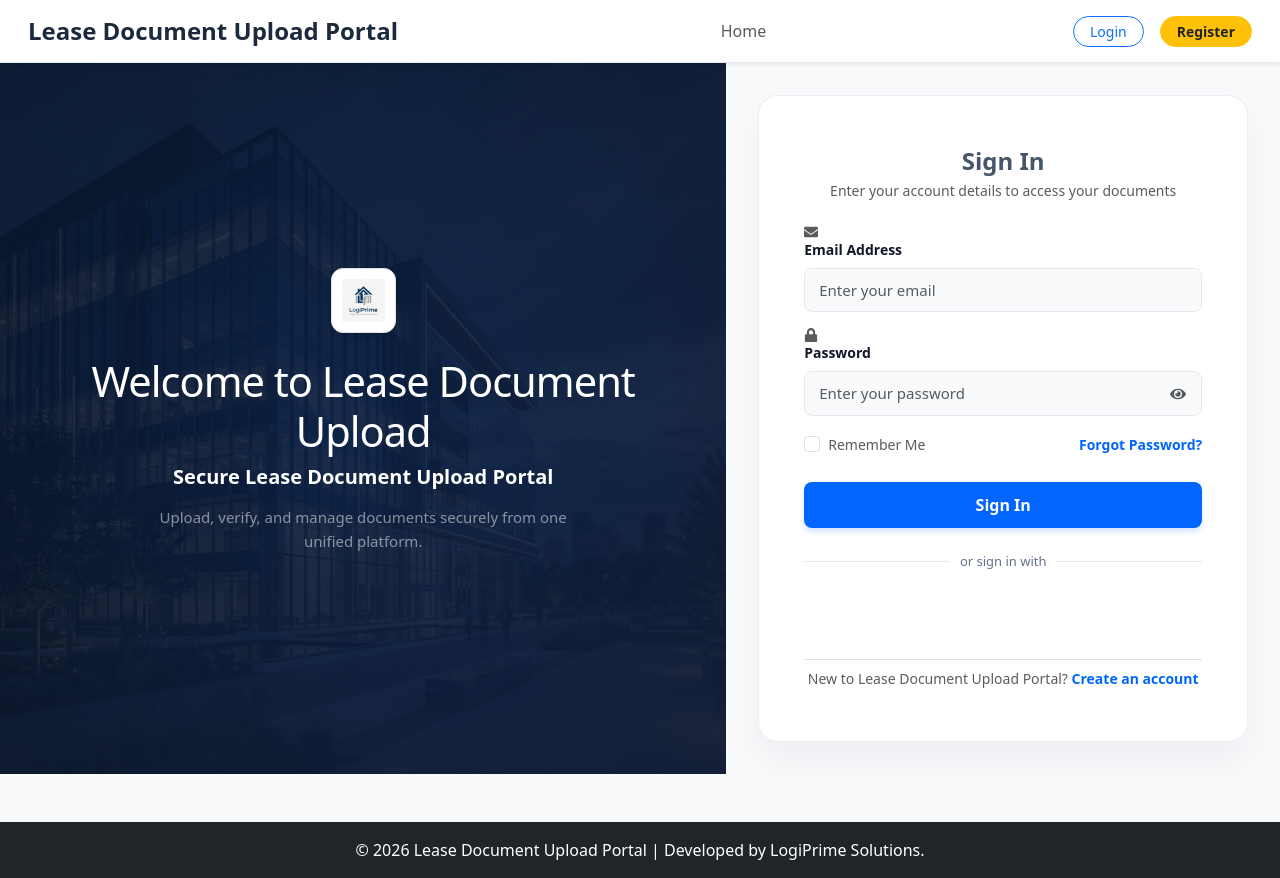
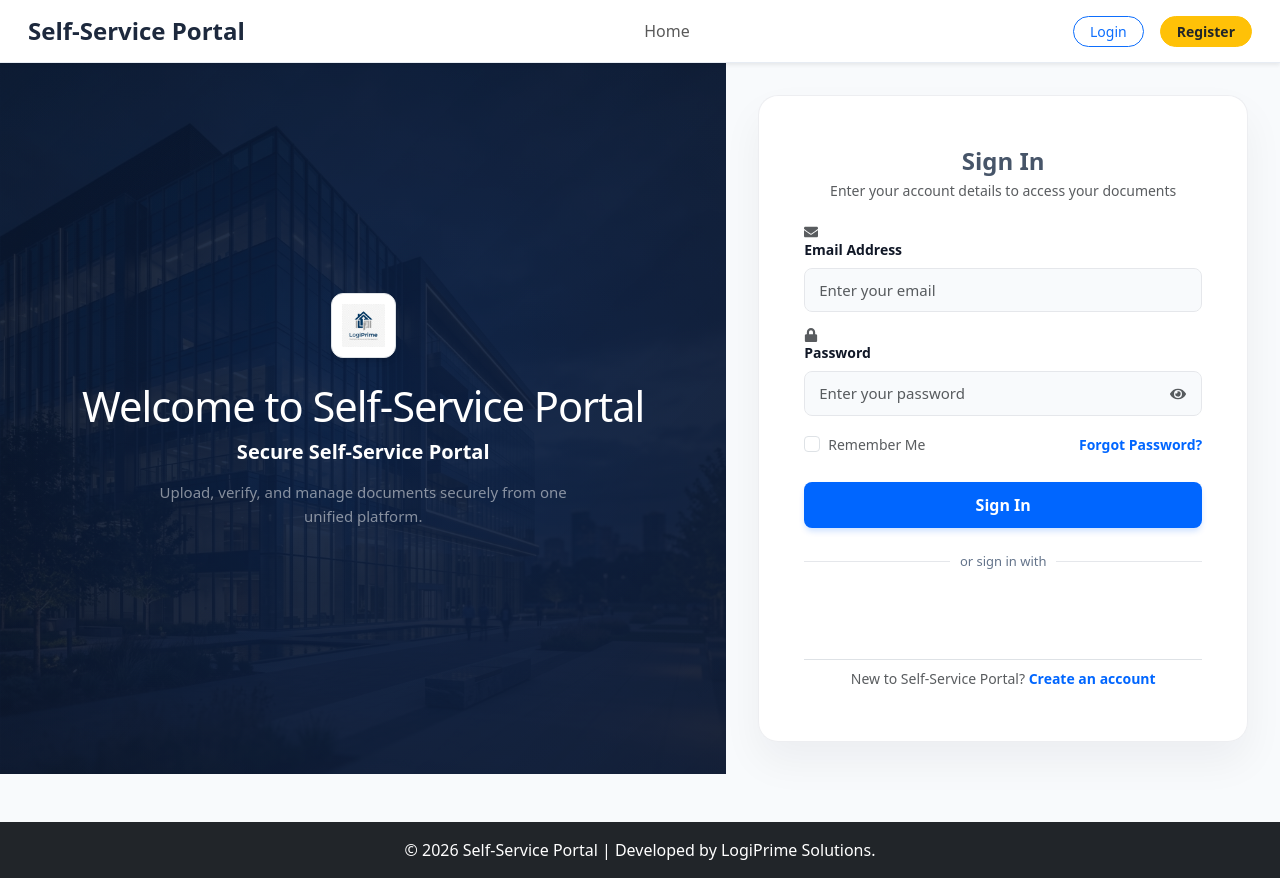
Before and after one commit to Rutuja4525/user-document-portal-frontend, a React (Vite) app: page /login in a window 1280 px wide. Built offline with nearby package versions, Linux system fonts and the light colour scheme.

Commit message:
added token exctract and portal name changed

```diff
--- a/index.html
+++ b/index.html
@@ -4,7 +4,7 @@
     <meta charset="UTF-8" />
     <link rel="icon" type="image/svg+xml" href="/favicon.svg" />
     <meta name="viewport" content="width=device-width, initial-scale=1.0" />
-    <title>Lease Document Upload Portal</title>
+    <title>Self-Service Portal</title>
   </head>
   <body>
     <div id="root"></div>
--- a/src/components/Footer.jsx
+++ b/src/components/Footer.jsx
@@ -2,7 +2,7 @@ function Footer() {
   return (
     <footer className="bg-dark text-white text-center p-3 mt-5">
       <p className="mb-0">
-        © 2026 Lease Document Upload Portal | Developed by LogiPrime Solutions.
+        © 2026 Self-Service Portal | Developed by LogiPrime Solutions.
       </p>
     </footer>
   );
--- a/src/components/Navbar.jsx
+++ b/src/components/Navbar.jsx
@@ -13,7 +13,7 @@ function Navbar() {
         <Link className="navbar-brand d-flex align-items-center gap-2" to="/">
           <span className="d-flex align-items-center gap-1.5">
             <span className="text-slate-800 fw-bold fs-4">
-              {user ? user.companyName : "Lease Document Upload Portal"}
+              {user ? user.companyName : "Self-Service Portal"}
             </span>
           </span>
         </Link>
--- a/src/pages/About.jsx
+++ b/src/pages/About.jsx
@@ -4,7 +4,7 @@ function About() {
       <h2>About Us</h2>
 
       <p>
-        This Lease Document Upload Portal helps users
+        This Self-Service Portal helps users
         and administrators upload and manage documents securely.
       </p>
 
--- a/src/pages/Documents.jsx
+++ b/src/pages/Documents.jsx
@@ -1,11 +1,11 @@
 import { useState, useEffect } from "react";
 import { useToast } from "../context/ToastContext";
 import {
-    getDocuments, uploadDocument, deleteDocument, downloadDocument, downloadProcessedDocument
+    getDocuments, uploadDocument, deleteDocument, downloadDocument, downloadProcessedDocument, downloadTokensExcel
 } from "../services/documentService";
 import {
     FaFileAlt, FaSearch, FaTrash, FaCloudUploadAlt, FaFileWord, FaFilePdf, FaDownload,
-    FaSpinner, FaFileSignature, FaSyncAlt, FaFileCsv, FaCheckCircle, FaCog, FaTimesCircle
+    FaSpinner, FaFileSignature, FaSyncAlt, FaFileCsv, FaCheckCircle, FaCog, FaTimesCircle, FaFileExcel
 } from "react-icons/fa";
 
 function Documents() {
@@ -17,10 +17,24 @@ function Documents() {
     const [uploading, setUploading] = useState(false);
     const [uploadProgress, setUploadProgress] = useState(0);
     const [dragActive, setDragActive] = useState(false);
+    const [downloadingTokens, setDownloadingTokens] = useState(false);
 
     // Form & Search states
     const [searchTerm, setSearchTerm] = useState("");
     const [selectedFile, setSelectedFile] = useState(null);
+
+    const handleDownloadTokensExcel = async () => {
+        setDownloadingTokens(true);
+        try {
+            await downloadTokensExcel();
+            showToast("Token list report downloaded successfully!", "success");
+        } catch (error) {
+            console.error("Failed to download token list report", error);
+            showToast(error.response?.data?.message || "Failed to download token report. Ensure Word (.docx) templates are uploaded.", "error");
+        } finally {
+            setDownloadingTokens(false);
+        }
+    };
 
 
 
@@ -262,6 +276,24 @@ function Documents() {
                                     </>
                                 )}
                             </button>
+
+                            <button
+                                type="button"
+                                onClick={handleDownloadTokensExcel}
+                                className="btn btn-outline-success w-100 py-2.5 fw-semibold d-flex align-items-center justify-content-center gap-2 mt-3"
+                                style={{ borderRadius: "8px" }}
+                                disabled={downloadingTokens}
+                            >
+                                {downloadingTokens ? (
+                                    <>
+                                        <FaSpinner className="animate-spin" /> Generating Excel...
+                                    </>
+                                ) : (
+                                    <>
+                                        <FaFileExcel size={16} /> Download Token List (Excel)
+                                    </>
+                                )}
+                            </button>
                         </form>
                     </div>
                 </div>
--- a/src/pages/Home.jsx
+++ b/src/pages/Home.jsx
@@ -10,7 +10,7 @@ function Home() {
       <div className="corporate-glass-panel text-center p-5 mx-auto border border-slate-200/80 shadow-sm bg-white" style={{ maxWidth: "900px", borderRadius: "24px" }}>
         <div className="mb-4">
           <span className="badge px-3 py-2 text-uppercase mb-3" style={{ color: "#4f46e5", backgroundColor: "#e0e7ff", border: "1px solid #c7d2fe", letterSpacing: "1.5px", fontSize: "11px", fontWeight: "700" }}>
-            Secure Document Portal
+            Self-Service Portal
           </span>
           <h1 className="display-5 fw-extrabold text-slate-900 mb-3" style={{ letterSpacing: "-1.5px" }}>
             Word Document <br/>
--- a/src/pages/Login.jsx
+++ b/src/pages/Login.jsx
@@ -139,10 +139,10 @@ function Login() {
                         style={{ height: "65px", width: "auto" }}
                     />
                     <h1 className="fw-extrabold text-white mb-2" style={{ fontSize: "2.6rem", letterSpacing: "-1px" }}>
-                        Welcome to Lease Document Upload
+                        Welcome to Self-Service Portal
                     </h1>
                     <h2 className="fs-5 text-blue-400 fw-semibold mb-3">
-                        Secure Lease Document Upload Portal
+                        Secure Self-Service Portal
                     </h2>
                     <p className="text-white-50 mx-auto" style={{ maxWidth: "450px", fontSize: "15px", lineHeight: "1.6" }}>
                         Upload, verify, and manage documents securely from one unified platform.
@@ -248,7 +248,7 @@ function Login() {
 
                     <div className="text-center mt-4 pt-2 border-top">
                         <p className="text-muted small mb-0">
-                            New to Lease Document Upload Portal?{" "}
+                            New to Self-Service Portal?{" "}
                             <Link to="/register" className="fw-bold text-decoration-none" style={{ color: "var(--primary)" }}>
                                 Create an account
                             </Link>
--- a/src/pages/Register.jsx
+++ b/src/pages/Register.jsx
@@ -206,10 +206,10 @@ function Register() {
                         style={{ height: "65px", width: "auto" }}
                     />
                     <h1 className="fw-extrabold text-white mb-2" style={{ fontSize: "2.6rem", letterSpacing: "-1px" }}>
-                        User Document Upload
+                        Self-Service Portal
                     </h1>
                     <h2 className="fs-5 text-blue-400 fw-semibold mb-3">
-                        Secure User Document Upload Portal
+                        Secure Self-Service Portal
                     </h2>
                     <p className="text-white-50 mx-auto" style={{ maxWidth: "450px", fontSize: "15px", lineHeight: "1.6" }}>
                         Upload, verify, and manage documents securely from one unified platform.
--- a/src/services/documentService.jsx
+++ b/src/services/documentService.jsx
@@ -47,3 +47,17 @@ export const downloadProcessedDocument = async (id, name) => {
     link.remove();
     window.URL.revokeObjectURL(url);
 };
+
+export const downloadTokensExcel = async () => {
+    const response = await axios.get(`${BASE_URL}/documents/download-tokens-excel`, {
+        responseType: "blob"
+    });
+    const url = window.URL.createObjectURL(new Blob([response.data]));
+    const link = document.createElement("a");
+    link.href = url;
+    link.setAttribute("download", "Template_Tokens_Report.xlsx");
+    document.body.appendChild(link);
+    link.click();
+    link.remove();
+    window.URL.revokeObjectURL(url);
+};
```
